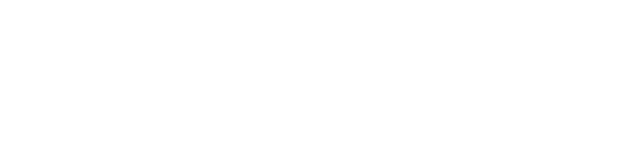
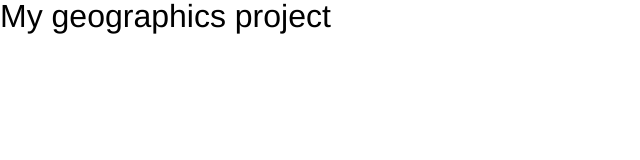
Before and after one commit to MadeleineTrudel/MadeleineTrudel.github.io, a plain HTML site: page geo-graphics/index.html in a window 1280 px wide. Shown: the whole page, without its empty margins (0-640 px from the left). Drawn offline with Linux system fonts and the light colour scheme.

Commit message:
saved code

```diff
--- a/geo-graphics/index.html
+++ b/geo-graphics/index.html
@@ -14,7 +14,7 @@
     <!-- start here -->
 
 
-
+    My geographics project
 
 
 
```
